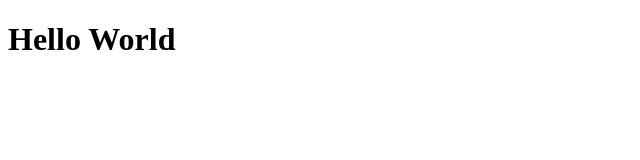
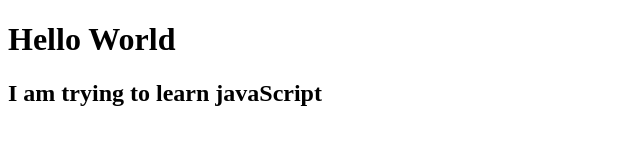
Before and after one commit to gauravKS007/test, a plain HTML site: page index.html in a window 1280 px wide. Shown: the whole page, without its empty margins (0-640 px from the left). Drawn offline with Linux system fonts and the light colour scheme.

Commit message:
added new heading for index file

```diff
--- a/index.html
+++ b/index.html
@@ -7,6 +7,7 @@
 </head>
 <body>
     <h1> Hello World </h1>
+    <h2>I am trying to learn javaScript</h2>
     <Script src="index.js"></Script>
 </body>
 </html>
```
Also changed, not shown: New Text Document.txt (added).
